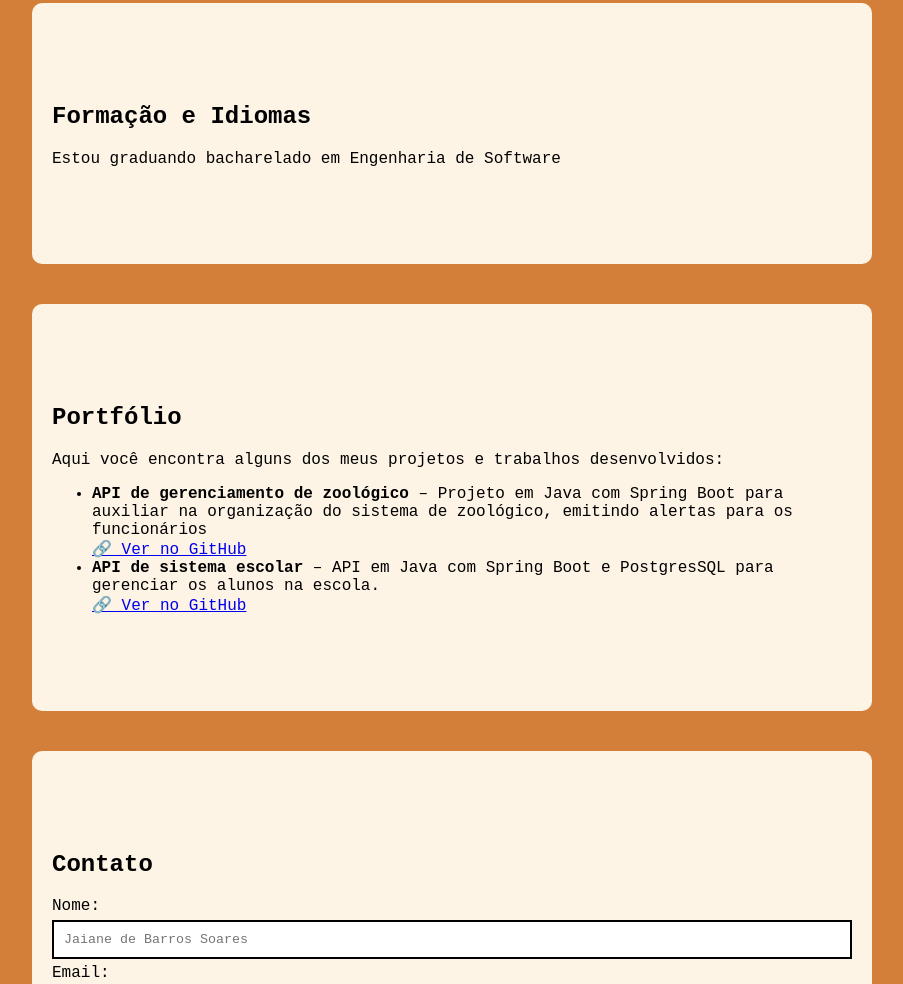
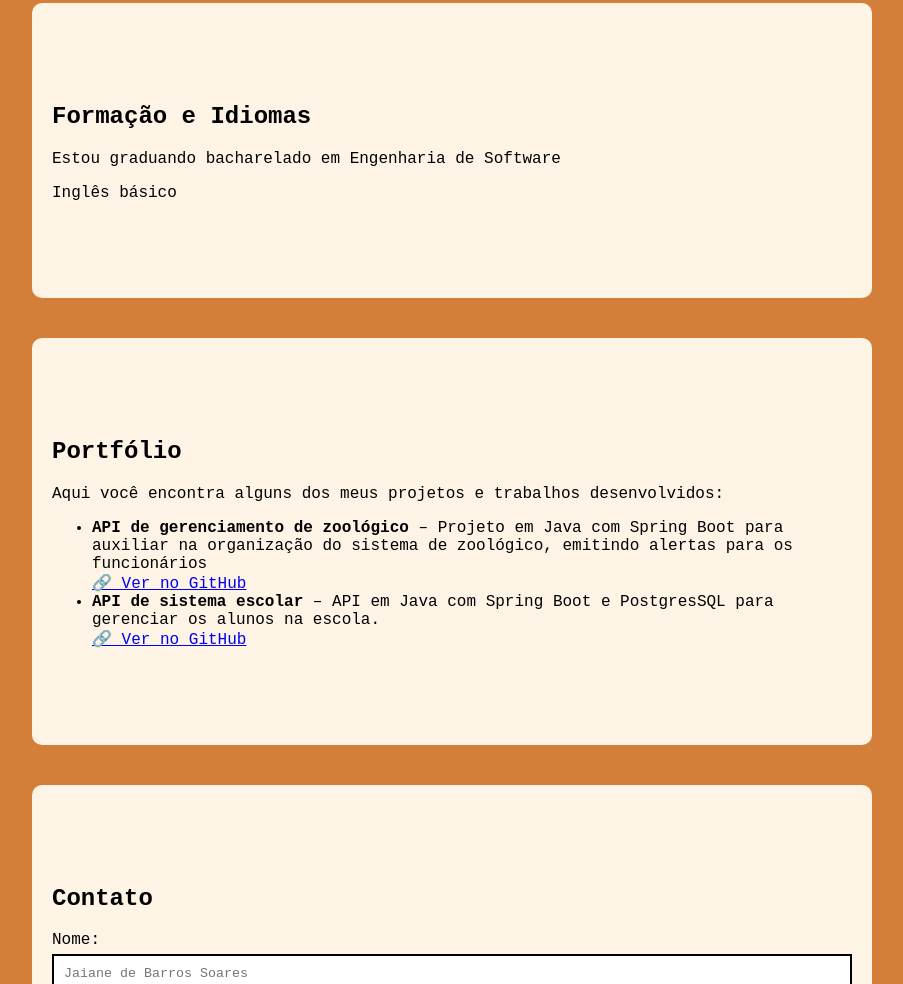
Before and after one commit to JaiDev-bot/Portif-lio, a plain HTML site: page index.html in a window 1280 px wide. Shown: the part 1183-2167 px from the top of the page, without its empty margins (188-1091 px from the left). Drawn offline with Linux system fonts and the light colour scheme.

Commit message:
comentários

```diff
--- a/index.html
+++ b/index.html
@@ -10,6 +10,7 @@
 
     <header>
         <nav>
+            <!-- links para navegar na página -->
             <a href="#inicio">Início</a>
             <a href="#sobre">Sobre</a>
             <a href="#formacao">Formação</a>
@@ -18,6 +19,8 @@
         </nav>
     </header>
 
+
+    <!-- Seção inicial -->
     <section id="inicio" class="inicio">
        <img src="naruto.png" alt="Símbolo de Konoha" class="logo">
 
@@ -31,6 +34,8 @@
         <footer>© 2025 - Konohagakure Backend, Que o Chakra esteja com você.</footer>
     </section>
 
+
+    <!-- Seção sobre mim -->
    <section id="sobre" class="conteudo">
         <h2>Sobre Mim</h2>
         <p> Olá! Meu nome é Jaiane, sou estudante de Engenharia de Software e apaixonada por tecnologia.
@@ -39,11 +44,16 @@
         </p>
     </section>
 
+
+    <!-- Seção de formação -->
     <section id="formacao" class="conteudo">
         <h2>Formação e Idiomas</h2>
         <p> Estou graduando bacharelado em Engenharia de Software </p>
+        <p> Inglês básico </p>
+    </section>
     </section>
 
+    <!-- Seção de portfólio -->
     <section id="portfolio" class="conteudo">
     <h2>Portfólio</h2>
     <p>Aqui você encontra alguns dos meus projetos e trabalhos desenvolvidos:</p>
@@ -60,6 +70,8 @@
 </section>
 
 
+
+<!-- Seção de contato-->
 <section id="contato" class="conteudo">
         <h2>Contato</h2>
         <form>
```
Also changed, not shown: style.css (+14 -2 lines).
